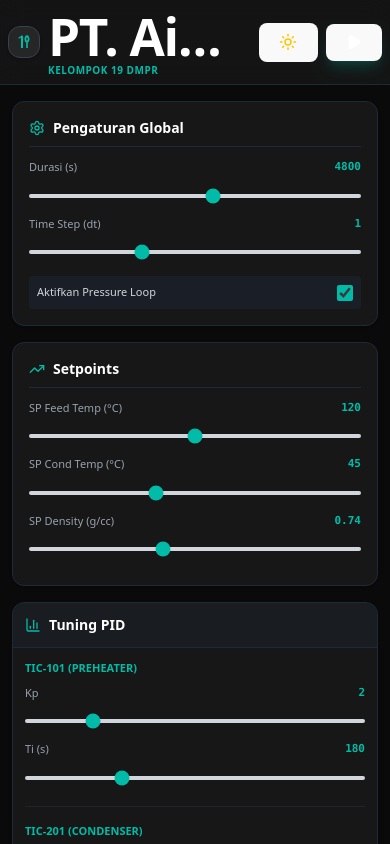
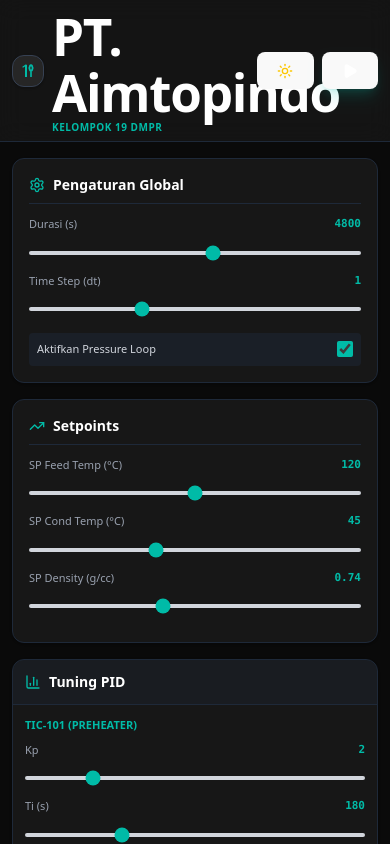
Before and after one commit to Zaidanfzn/dmpr-group19, a React (Vite) app: page / in a window 390 px wide. Shown: the top 844 px of the page. Built offline with nearby package versions, Linux system fonts and the light colour scheme.

Commit message:
fix: error size on header page text

```diff
--- a/src/App.jsx
+++ b/src/App.jsx
@@ -217,7 +217,7 @@
 
       <header className={`border-b sticky top-0 z-50 backdrop-blur-md transition-colors duration-300
         ${isDarkMode ? 'border-gray-800 bg-neutral-900/80' : 'border-gray-200 bg-white/80'}`}>
-        <div className="w-full px-2 sm:px-4 lg:px-8 py-2 sm:py-3 flex justify-between items-center gap-2">
+        <div className="w-full px-3 sm:px-4 lg:px-8 py-2 sm:py-3 flex justify-between items-center gap-2">
 
           <div className="flex items-center gap-2 sm:gap-4 min-w-0 flex-1">
             <div className={`w-8 h-8 sm:w-10 sm:h-10 md:w-12 md:h-12 rounded-xl flex items-center justify-center border shadow-sm flex-shrink-0
@@ -226,16 +226,12 @@
             </div>
 
             <div className="min-w-0">
-              <h1 className={`text-[12px] leading-4 sm:text-lg md:text-lg font-bold tracking-tight truncate
+              <h1 className={`text-[11px] sm:text-base md:text-lg font-bold tracking-tight leading-tight
                 ${isDarkMode ? 'text-white' : 'text-gray-900'}`}>
                 PT. Aimtopindo
               </h1>
 
-              <p className="text-[10px] leading-3 sm:hidden text-teal-500 uppercase tracking-wider font-bold truncate">
-                Kelompok 19 DMPR
-              </p>
-
-              <p className="hidden sm:block text-base text-teal-500 uppercase tracking-widest font-bold">
+              <p className="text-[10px] sm:text-xs md:text-base text-teal-500 uppercase tracking-wider sm:tracking-widest font-bold leading-tight">
                 Kelompok 19 DMPR
               </p>
             </div>
@@ -244,17 +240,18 @@
           <div className="flex items-center gap-2 sm:gap-4 flex-shrink-0">
             <button
               onClick={() => setIsDarkMode(!isDarkMode)}
-              className={`p-2 rounded-full border transition-all
+              className={`p-1.5 sm:p-2 rounded-full border transition-all
               ${isDarkMode ? 'bg-gray-800 border-gray-700 text-yellow-400' : 'bg-gray-100 border-gray-300 text-gray-600'}`}
               aria-label="Toggle theme"
             >
-              {isDarkMode ? <Sun size={18} /> : <Moon size={18} />}
+              {isDarkMode ? <Sun size={16} className="sm:hidden" /> : <Moon size={16} className="sm:hidden" />}
+              {isDarkMode ? <Sun size={18} className="hidden sm:block" /> : <Moon size={18} className="hidden sm:block" />}
             </button>
 
             <button
               onClick={runSimulation}
               disabled={isSimulating}
-              className={`flex items-center gap-2 px-3 sm:px-4 md:px-6 py-2 md:py-2.5 rounded-full font-medium transition-all shadow-lg
+              className={`flex items-center gap-2 px-3 sm:px-4 md:px-6 py-1.5 sm:py-2 md:py-2.5 rounded-full font-medium transition-all shadow-lg
                 ${isSimulating
                   ? 'bg-gray-700 text-gray-400 cursor-not-allowed'
                   : 'bg-teal-500 hover:bg-teal-400 text-white hover:scale-105 shadow-teal-500/20'}`}
@@ -265,6 +262,7 @@
               </span>
             </button>
           </div>
+
         </div>
       </header>
 
```
